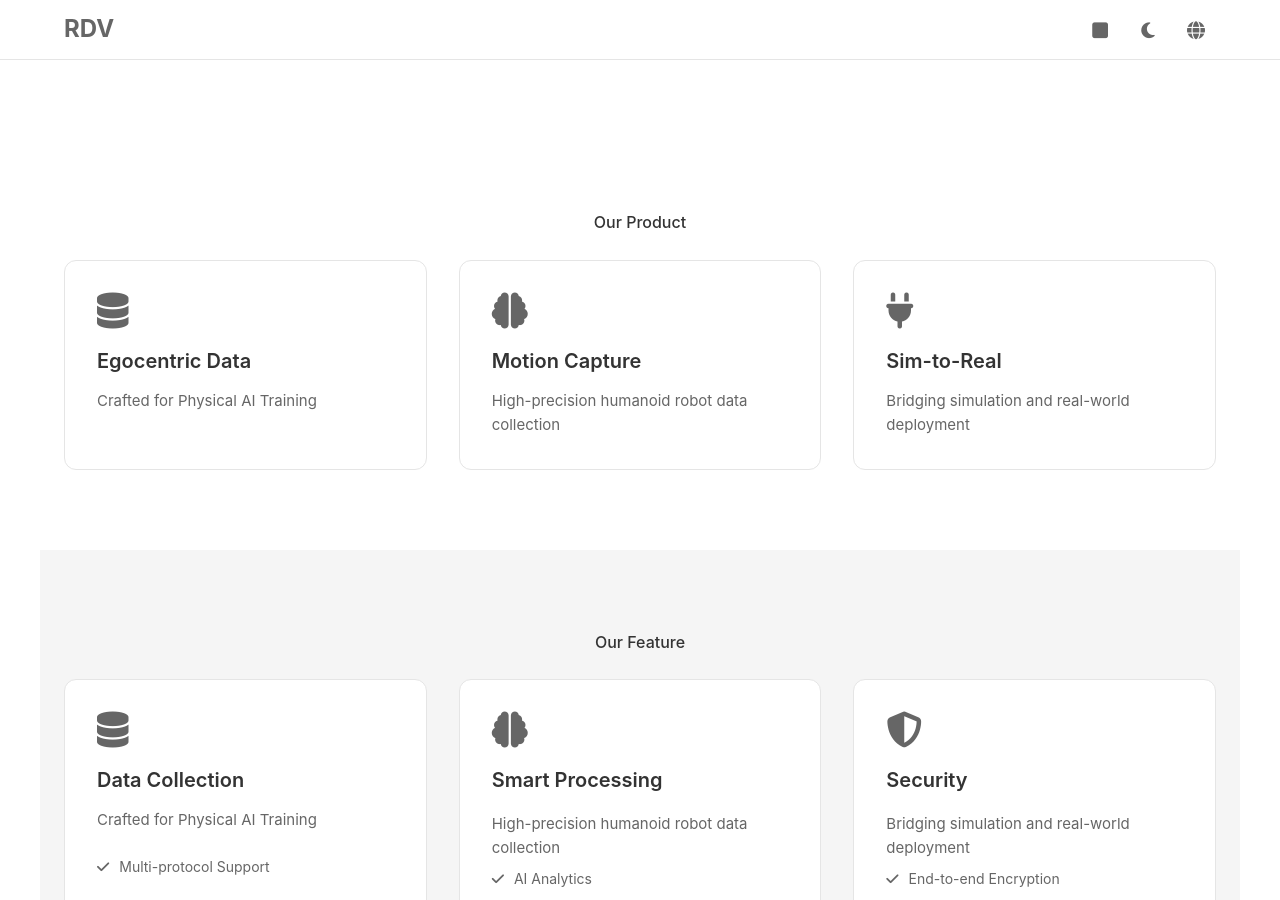
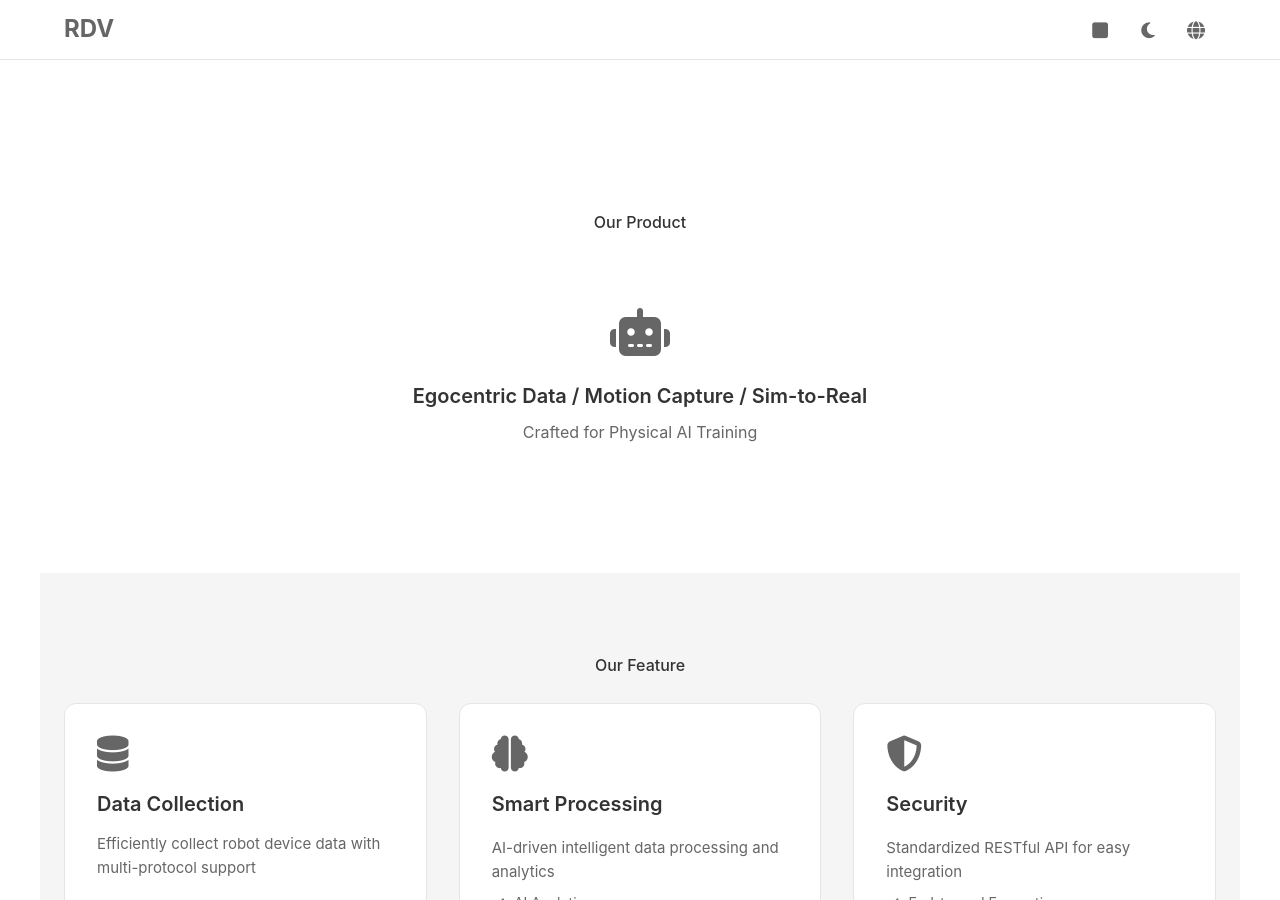
Before and after one commit to red-pencil/datapage, a Jekyll site: the page built from index.html, in a window 1280 px wide and 900 px high, scrolled down 770 px. Built offline with Jekyll 4.4.1, drawn with Linux system fonts in a browser that asks for light colours.

Commit message:
Simplify Our Product section with centered robot icon and tagline

```diff
--- a/assets/css/style.css
+++ b/assets/css/style.css
@@ -700,33 +700,36 @@
   color: var(--bg-white);
 }
 
-/* Products Section */
-.products {
-  padding: 80px 24px;
-  max-width: 1200px;
-  margin: 0 auto;
+/* Product Intro */
+.product-intro {
+  display: flex;
+  flex-direction: column;
+  align-items: center;
+  gap: 24px;
+  padding: 48px 0;
+  text-align: center;
 }
 
-.product-item {
-  padding: 48px 0;
-  border-top: 1px solid var(--border-light);
+.product-intro i {
+  font-size: 48px;
+  color: var(--text-secondary);
 }
 
-.product-item:last-child {
-  border-bottom: 1px solid var(--border-light);
+.product-tagline {
+  display: flex;
+  flex-direction: column;
+  gap: 8px;
 }
 
-.product-title {
-  font-size: 24px;
-  font-weight: 500;
-  margin-bottom: 16px;
+.product-names {
+  font-size: 20px;
+  font-weight: 600;
   color: var(--text-primary);
 }
 
 .product-desc {
   font-size: 16px;
   color: var(--text-secondary);
-  max-width: 600px;
 }
 
 /* Footer */
--- a/assets/js/main.js
+++ b/assets/js/main.js
@@ -7,12 +7,8 @@
       heroTitleWords: ["具身智能", "物理智能", "人工智能", "机器人", "一切", "未来"],
       cta: "了解更多",
       productsTitle: "我们的产品",
-      product1Title: " EgoCentric 数据",
-      product1Desc: "专为物理 AI 训练打造",
-      product2Title: "动作捕捉",
-      product2Desc: "高精度人形机器人数据采集",
-      product3Title: "Sim-to-Real",
-      product3Desc: "连接仿真与现实部署",
+      productNames: "Egocentric Data / 动作捕捉 / Sim-to-Real",
+      productDesc: "专为物理 AI 训练打造",
       featuresTitle: "我们的特色",
       feature1Title: "数据采集",
       feature1Item1: "多协议支持",
@@ -44,12 +40,8 @@
       heroTitleWords: ["Physical AI", "Embodied AI", "Humanoid", "AI", "All", "Future"],
       cta: "Learn More",
       productsTitle: "Our Product",
-      product1Title: "Egocentric Data",
-      product1Desc: "Crafted for Physical AI Training",
-      product2Title: "Motion Capture",
-      product2Desc: "High-precision humanoid robot data collection",
-      product3Title: "Sim-to-Real",
-      product3Desc: "Bridging simulation and real-world deployment",
+      productNames: "Egocentric Data / Motion Capture / Sim-to-Real",
+      productDesc: "Crafted for Physical AI Training",
       featuresTitle: "Our Feature",
       feature1Title: "Data Collection",
       feature1Item1: "Multi-protocol Support",
--- a/index.html
+++ b/index.html
@@ -8,21 +8,11 @@
 
 <section class="section" id="products">
   <h2 class="section-title" data-i18n="productsTitle">Our Product</h2>
-  <div class="layer-2-grid">
-    <div class="layer-2-card">
-      <i class="fa-solid fa-database"></i>
-      <h3 data-i18n="product1Title">Data Collection</h3>
-      <p data-i18n="product1Desc">Efficiently collect robot device data with multi-protocol support</p>
-    </div>
-    <div class="layer-2-card">
-      <i class="fa-solid fa-brain"></i>
-      <h3 data-i18n="product2Title">Smart Processing</h3>
-      <p data-i18n="product2Desc">AI-driven intelligent data processing and analytics</p>
-    </div>
-    <div class="layer-2-card">
-      <i class="fa-solid fa-plug"></i>
-      <h3 data-i18n="product3Title">API Interface</h3>
-      <p data-i18n="product3Desc">Standardized RESTful API for easy integration</p>
+  <div class="product-intro">
+    <i class="fa-solid fa-robot"></i>
+    <div class="product-tagline">
+      <span class="product-names" data-i18n="productNames">Egocentric Data / Motion Capture / Sim-to-Real</span>
+      <span class="product-desc" data-i18n="productDesc">Crafted for Physical AI Training</span>
     </div>
   </div>
 </section>
```
Also changed, not shown: 12 other files.
